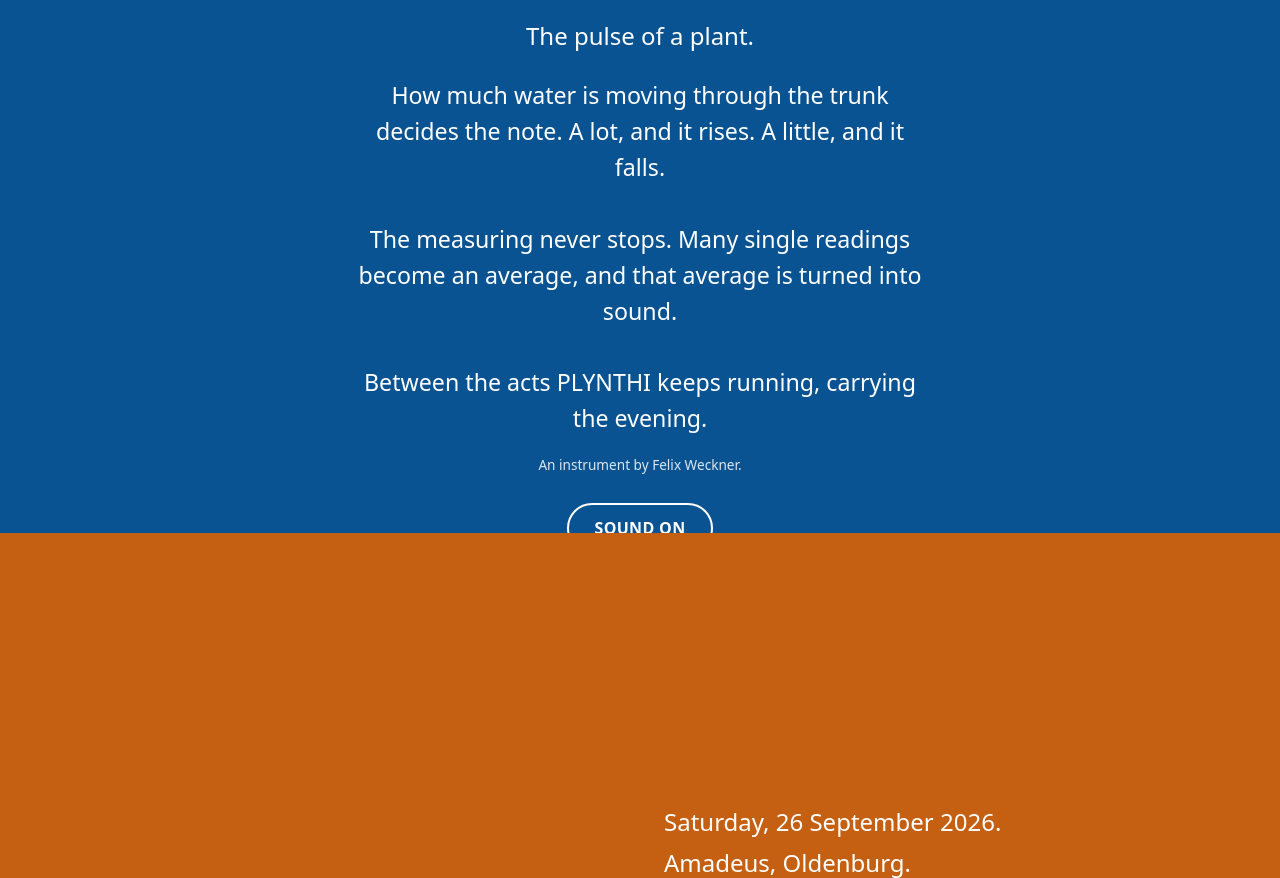
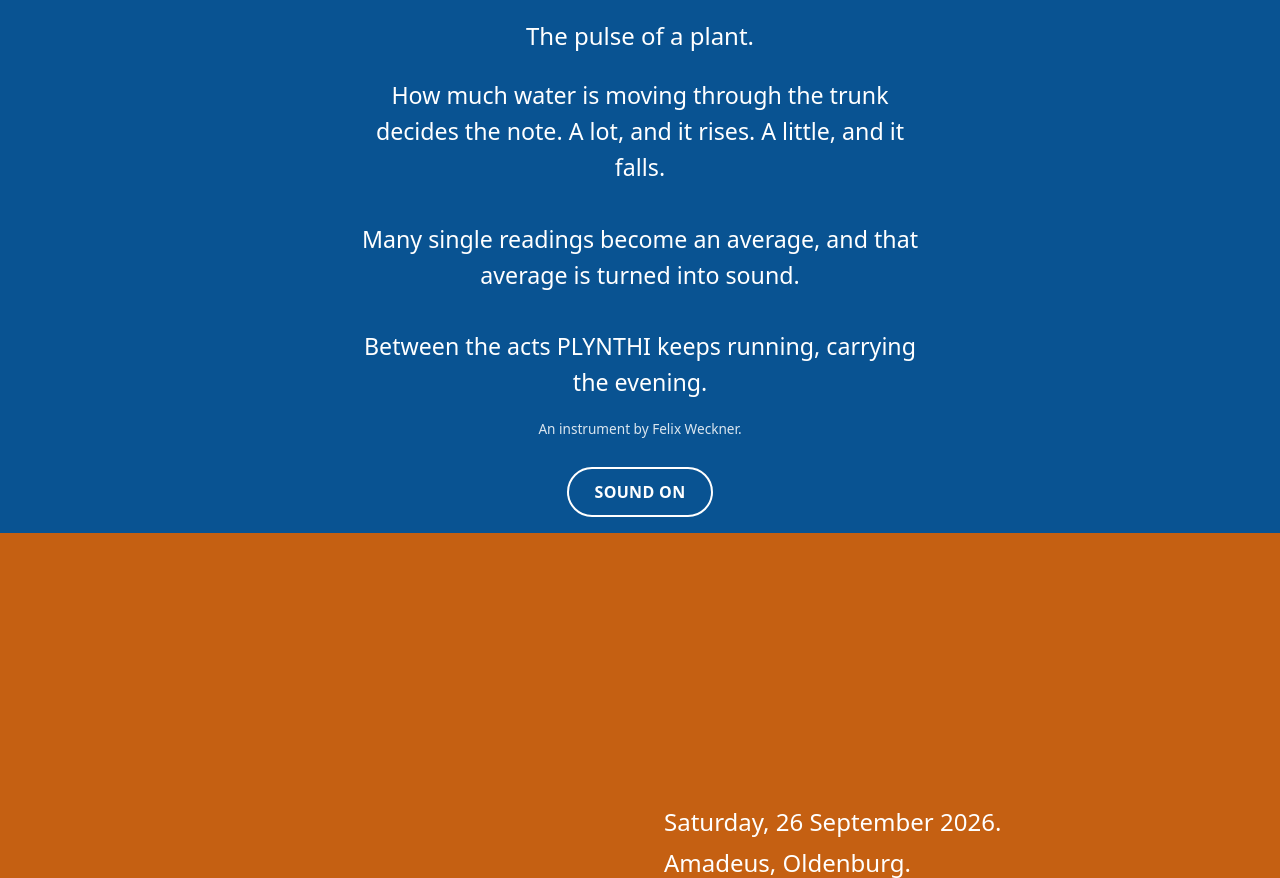
Before and after one commit to dea-felix/feelinglikeaplant, a plain HTML site: page index.html in a window 1280 px wide. Shown: the part 3467-4345 px from the top of the page. Drawn offline with Linux system fonts and the light colour scheme.

Commit message:
PLYNTHI: Satz raus

```diff
--- a/index.html
+++ b/index.html
@@ -1063,7 +1063,7 @@ var TEXTE = {
     k3text: 'Konzerte, Ausstellung, Performance.',
     k4u: 'PLYNTHI',
     k4unter: 'Der Puls der Pflanze.',
-    k4text: 'Wie viel Wasser gerade durch den Stamm läuft, bestimmt den Ton. Fließt viel, wird er höher. Fließt wenig, wird er tiefer.\n\nGemessen wird ohne Pause. Aus den vielen Einzelwerten entsteht ein Mittel, und dieses Mittel wird in Klang übersetzt.\n\nZwischen den Acts läuft PLYNTHI weiter und trägt den Abend.',
+    k4text: 'Wie viel Wasser gerade durch den Stamm läuft, bestimmt den Ton. Fließt viel, wird er höher. Fließt wenig, wird er tiefer.\n\nAus vielen Einzelwerten entsteht ein Mittel, und dieses Mittel wird in Klang übersetzt.\n\nZwischen den Acts läuft PLYNTHI weiter und trägt den Abend.',
     k4bauer: 'Ein Instrument von Felix Weckner.',
     tonAn: 'Ton an', tonAus: 'Ton aus', tonLaedt: 'Lädt …',
     tonFehlt: 'Die Aufnahme folgt.',
@@ -1098,7 +1098,7 @@ var TEXTE = {
     k3text: 'Concerts, exhibition, performance.',
     k4u: 'PLYNTHI',
     k4unter: 'The pulse of a plant.',
-    k4text: 'How much water is moving through the trunk decides the note. A lot, and it rises. A little, and it falls.\n\nThe measuring never stops. Many single readings become an average, and that average is turned into sound.\n\nBetween the acts PLYNTHI keeps running, carrying the evening.',
+    k4text: 'How much water is moving through the trunk decides the note. A lot, and it rises. A little, and it falls.\n\nMany single readings become an average, and that average is turned into sound.\n\nBetween the acts PLYNTHI keeps running, carrying the evening.',
     k4bauer: 'An instrument by Felix Weckner.',
     tonAn: 'Sound on', tonAus: 'Sound off', tonLaedt: 'Loading …',
     tonFehlt: 'The recording is on its way.',
```
